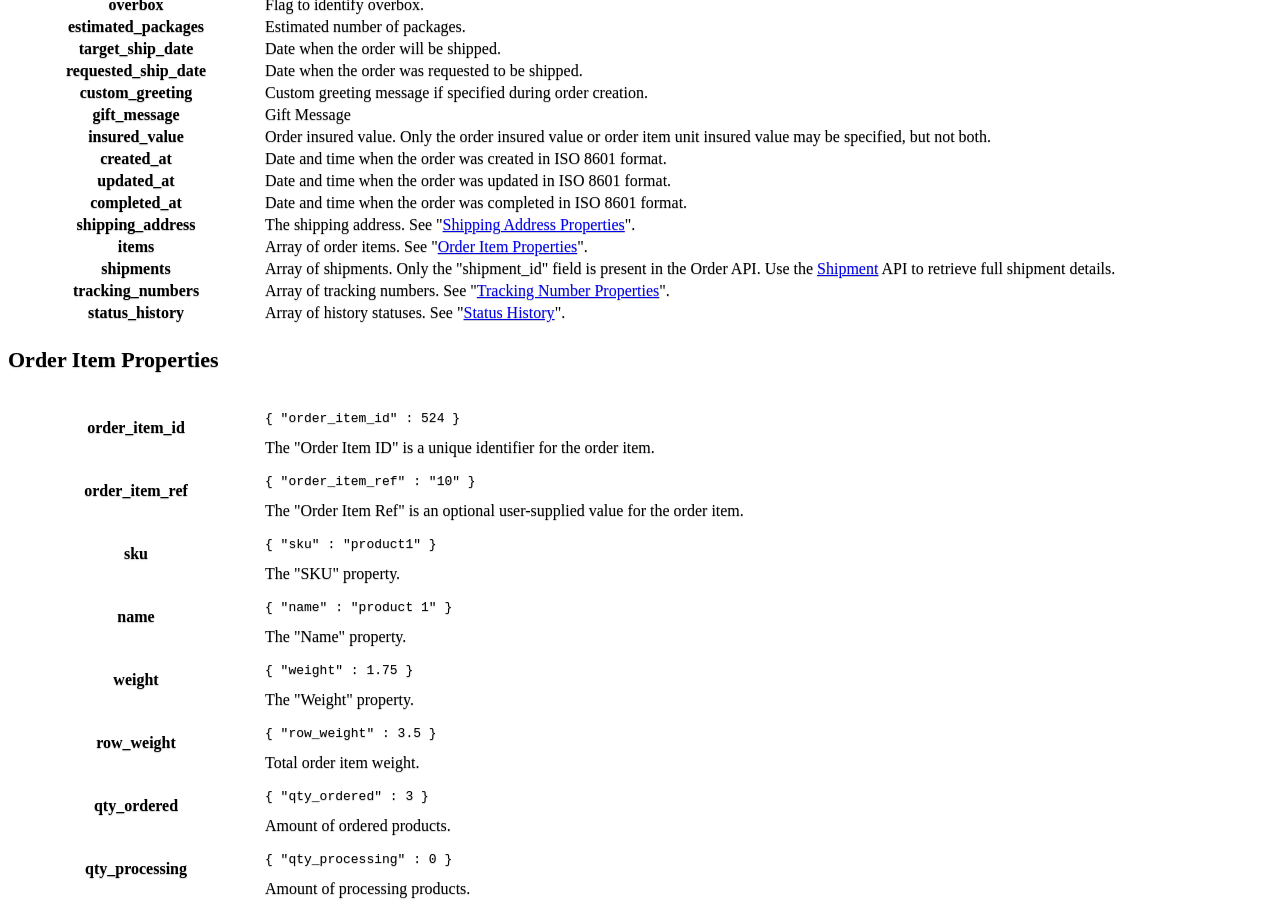
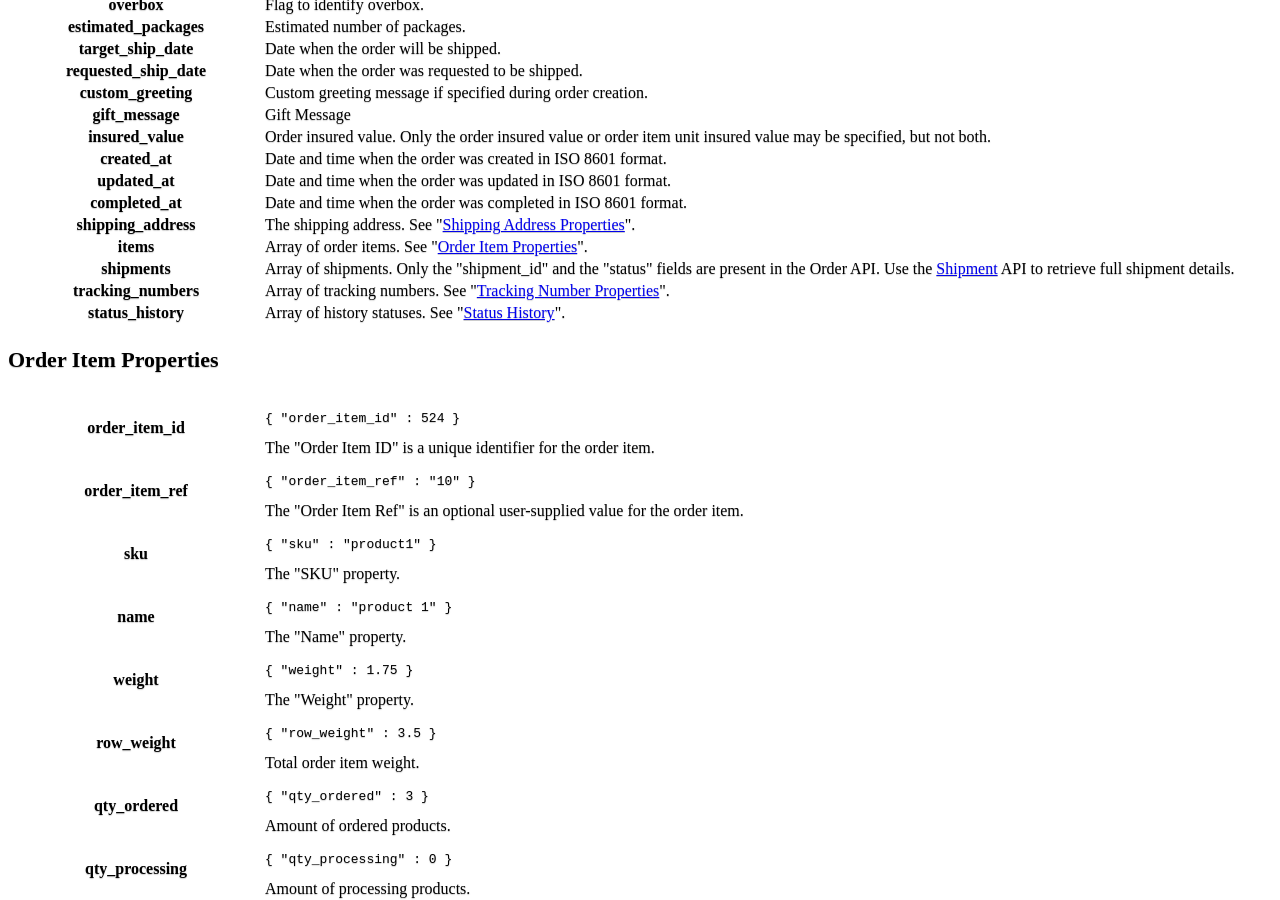
Before and after one commit to ShipStream/shipstream.github.io, a Jekyll site: the page built from _posts/2014-07-25-order.md, in a window 1280 px wide and 900 px high, scrolled down 13602 px. Built offline with Jekyll 4.4.1, drawn with Linux system fonts in a browser that asks for light colours; a style sheet for code colours, icons or effects is not loaded.

Commit message:
Update 2014-07-25-order.md

```diff
--- a/_posts/2014-07-25-order.md
+++ b/_posts/2014-07-25-order.md
@@ -996,7 +996,7 @@ Attempt to cancel all items on an order:
     </tr>
     <tr>
         <th>shipments</th>
-        <td>Array of shipments. Only the "shipment_id" field is present in the Order API. Use the <a href="/ref/shipment.html">Shipment</a> API to retrieve full shipment details.</td>
+        <td>Array of shipments. Only the "shipment_id" and the "status" fields are present in the Order API. Use the <a href="/ref/shipment.html">Shipment</a> API to retrieve full shipment details.</td>
     </tr>
     <tr>
         <th>tracking_numbers</th>
```
